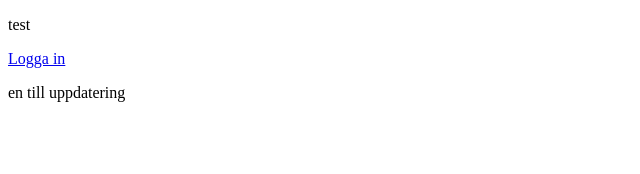
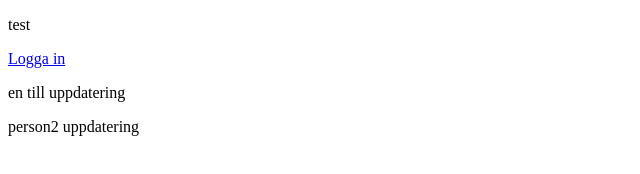
Before and after one commit to preaker81/gitTest, a plain HTML site: page index.html in a window 1280 px wide. Shown: the whole page, without its empty margins (0-640 px from the left). Drawn offline with Linux system fonts and the light colour scheme.

Commit message:
user2 update

```diff
--- a/index.html
+++ b/index.html
@@ -10,5 +10,6 @@
     <p>test</p>
     <a href="login.js">Logga in</a>
     <p>en till uppdatering</p>
+    <p>person2 uppdatering</p>
 </body>
 </html>
```
